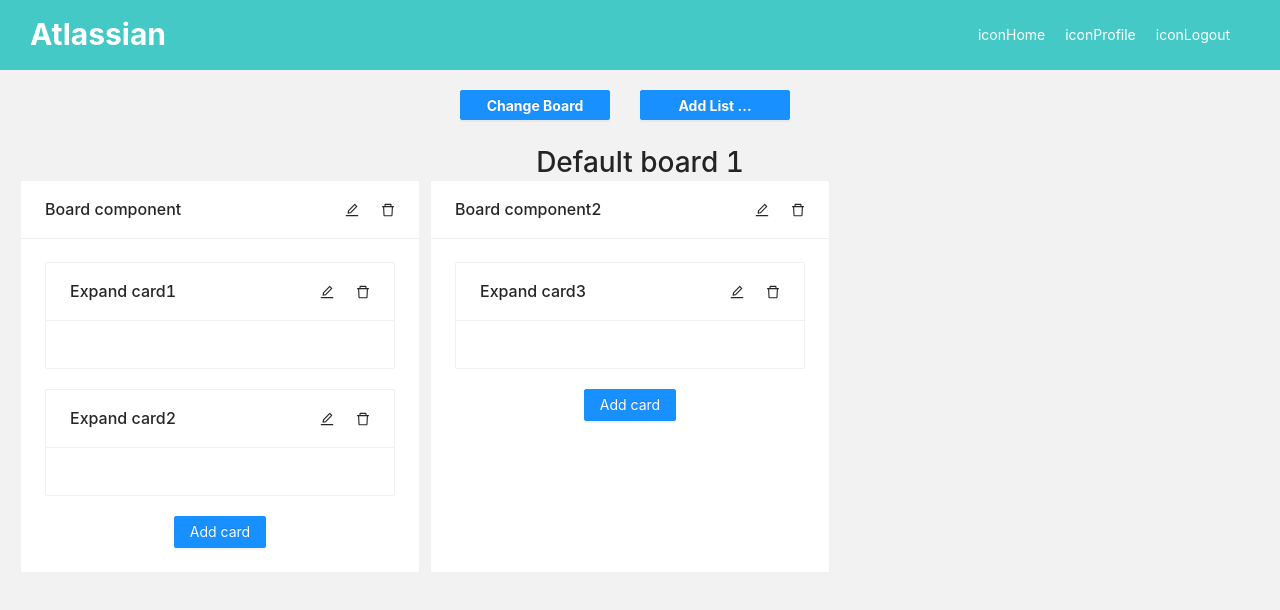
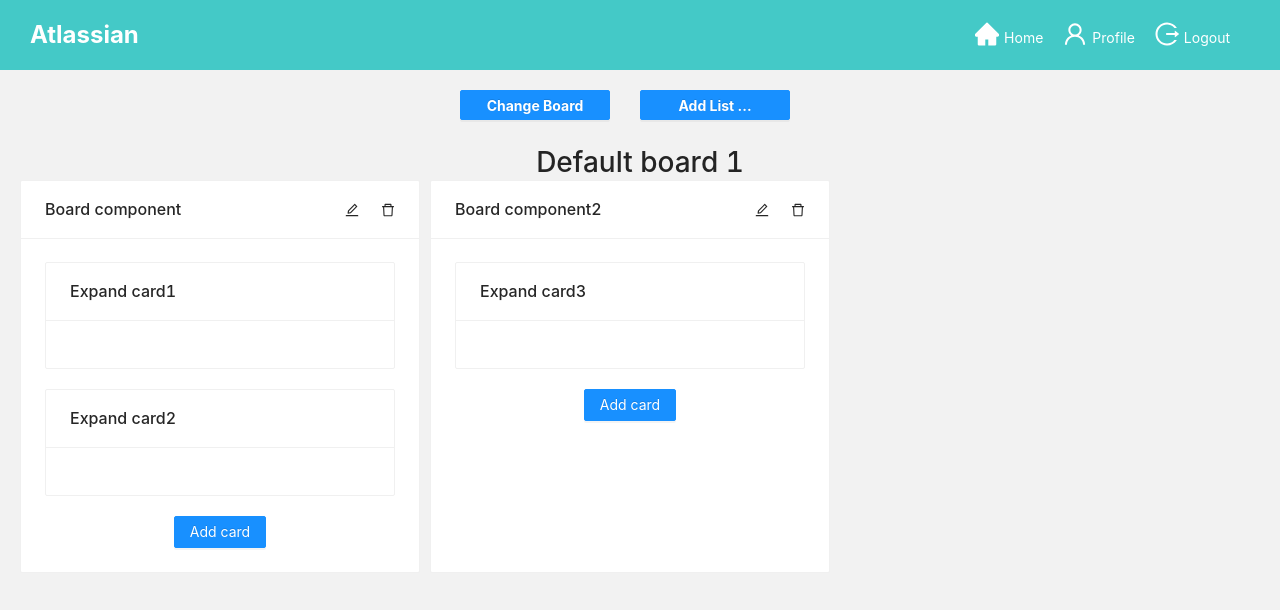
Before and after one commit to mohamedmudasir/react-task-manager, a React (Create React App) app: page / in a window 1280 px wide. Shown: the top 610 px of the page. Built offline with nearby package versions, Linux system fonts and the light colour scheme.

Commit message:
list card add functionality

```diff
--- a/src/App.js
+++ b/src/App.js
@@ -61,10 +61,14 @@
   componentWillUpdate() {
     console.log("component will update");
   }
-  shouldComponentUpdate(data) {
+  shouldComponentUpdate(previousState, currentState) {
+    console.log(previousState, currentState);
     console.log("should component update");
-    console.log(data);
-    return true;
+    if (previousState === currentState) {
+      return false;
+    } else {
+      return true;
+    }
   }
   componentDidUpdate() {
     console.log("component did update");
@@ -110,6 +114,22 @@
     this.setState({ boards: [...updateBoardData] });
     console.log(this.state, "afterupdate");
   };
+  editList = targetListId => {
+    const filteredList = this.state.selectedBoardData.lists.filter(
+      ({ id }) => id === targetListId
+    );
+  };
+  deleteList = targetListId => {
+    const filteredList = this.state.selectedBoardData.lists.filter(
+      ({ id }) => id !== targetListId
+    );
+    const boardIndextoReplace = this.state.boards.findIndex(
+      ({ id }) => id === this.state.selectedBoardId
+    );
+    const updateBoardData = [...this.state.boards];
+    updateBoardData[boardIndextoReplace].lists = filteredList;
+    this.setState({ boards: updateBoardData }, this.getCurrentBoardData());
+  };
   addNewCard = targetListId => {
     const currentBoardData = { ...this.state.selectedBoardData };
     const { lists } = currentBoardData;
@@ -150,7 +170,7 @@
     const filteredData = this.state.boards.filter(
       ({ id }) => id === this.state.selectedBoardId
     );
-    const selectedBoardData = { ...filteredData[0] };
+    const selectedBoardData = filteredData[0];
     this.setState({ selectedBoardData });
   };
   render() {
@@ -169,6 +189,8 @@
           addNewList={() => this.addNewList()}
           addNewCard={this.addNewCard}
           changeBoard={this.openDrawer}
+          editList={this.editList}
+          deleteList={this.deleteList}
         />
       </div>
     );
--- a/src/board/Board.js
+++ b/src/board/Board.js
@@ -8,6 +8,7 @@
   useEffect(() => {
     console.log(props.props.id, "board");
   }, [props]);
+
   return (
     <div className="board-container">
       <div className="action-btn">
@@ -27,6 +28,8 @@
             props={list}
             key={i.toString()}
             addNewCard={props.addNewCard}
+            editList={props.editList}
+            deleteList={props.deleteList}
           />
         ))}
       </div>
--- a/src/card/Card.js
+++ b/src/card/Card.js
@@ -18,12 +18,6 @@
     <React.Fragment>
       <Card
         title={name}
-        extra={
-          <div className="icon-container">
-            <EditOutlined />
-            <DeleteOutlined />
-          </div>
-        }
         headStyle={{ textAlign: "left" }}
         className="card-container"
         onDoubleClick={() => updateModalDataState(props)}
--- a/src/card/modal.js
+++ b/src/card/modal.js
@@ -26,7 +26,7 @@
           className="description-input"
           style={{ width: "calc(100% - 100px)" }}
         >
-          <TextArea />
+          <TextArea placeholder="Enter description" />
         </div>
         <div className="delete-icon" style={{ width: "30px" }}>
           <Button type="primary" icon={<DeleteOutlined />} size={30} />
@@ -36,7 +36,7 @@
         className="modal-data"
         style={{ width: "calc(100% - 100px)", marginTop: "30px" }}
       >
-        <TextArea />
+        <TextArea placeholder="Enter comments" />
       </div>
     </Modal>
   );
--- a/src/header/header.css
+++ b/src/header/header.css
@@ -25,6 +25,8 @@
 .nav-container {
     display: flex;
     flex-direction: row;
+    align-items: baseline;
+    justify-content: space-between;
 }
 
 .logo {
@@ -33,3 +35,12 @@
     font-size: 30px;
     font-weight: bold;
 }
+
+.icon {
+    font-size: 24px;
+    margin-right: 5px;
+}
+
+.icon svg {
+    color: 'white';
+}
--- a/src/header/header.js
+++ b/src/header/header.js
@@ -1,5 +1,6 @@
 import React from "react";
 import "./header.css";
+import { HomeFilled, UserOutlined, LogoutOutlined } from "@ant-design/icons";
 export default function HeaderComponent(props) {
   return (
     <div className="header-container">
@@ -10,15 +11,21 @@
       </div>
       <div className="navigation">
         <div className="nav-container">
-          <div className="icon">icon</div>
+          <div className="icon">
+            <HomeFilled />
+          </div>
           <div className="name">Home</div>
         </div>
         <div className="nav-container">
-          <div className="icon">icon</div>
+          <div className="icon">
+            <UserOutlined />
+          </div>
           <div className="name">Profile</div>
         </div>
         <div className="nav-container">
-          <div className="icon">icon</div>
+          <div className="icon">
+            <LogoutOutlined />
+          </div>
           <div className="name">Logout</div>
         </div>
       </div>
--- a/src/list/list.css
+++ b/src/list/list.css
@@ -1,6 +1,24 @@
 .list-container {
     width: 400px;
     max-height: 500px;
+    position: relative;
+}
+
+.list-card {
+    position: relative;
+}
+
+.list-name-edit {
+    top: 11px;
+    position: absolute;
+    left: 10px;
+    width: 70%;
+
+}
+
+.list-name-edit input {
+    font-size: 16px;
+    font-weight: 500;
 }
 
 .list-header {
--- a/src/list/list.js
+++ b/src/list/list.js
@@ -1,15 +1,14 @@
-import React from "react";
+import React, { useState } from "react";
 import CardComponent from "../card/Card";
 import "./list.css";
 import { EditOutlined, DeleteOutlined } from "@ant-design/icons";
-import { Button, Card } from "antd";
+import { Button, Card, Input } from "antd";
 
 export default function ListComponent(props) {
   const { name, cards, id } = props.props;
+  const [listEdit, editState] = useState(false);
   let buttonType;
-  console.log(props, ";istprops");
   const addNewCard = targetList => {
-    console.log(targetList);
     props.addNewCard(targetList);
   };
   if (cards.length) {
@@ -25,22 +24,50 @@
       </Button>
     );
   }
+  const enableEdit = () => {
+    editState(!listEdit);
+  };
+  const editList = (e, listId) => {
+    props.editList(listId);
+  };
+  const deleteList = listsId => {
+    props.deleteList(listsId);
+  };
+
+  const updateListName = e => {
+    console.log(e.target.value);
+  };
+  const editListName = listEdit ? (
+    <div className="list-name-edit">
+      <Input
+        defaultValue={name}
+        onChange={e => updateListName(e)}
+        onMouseOut={e => editList(e, id)}
+      />
+    </div>
+  ) : null;
   return (
     <Card
-      draggable={true}
       title={name}
       extra={
-        <div className="icon-container">
-          <EditOutlined />
-          <DeleteOutlined />
-        </div>
+        <React.Fragment>
+          {editListName}
+          <div className="icon-container">
+            <EditOutlined onClick={enableEdit} />
+            <DeleteOutlined onClick={() => deleteList(id)} />
+          </div>
+        </React.Fragment>
       }
       headStyle={{ textAlign: "left" }}
       className="list-container"
     >
       <div className="list-card-container">
         {cards.map(card => (
-          <CardComponent key={card.id.toString()} name={card.name} />
+          <CardComponent
+            draggable="true"
+            key={card.id.toString()}
+            name={card.name}
+          />
         ))}
       </div>
       <div className="list-action-btn">{buttonType}</div>
```
